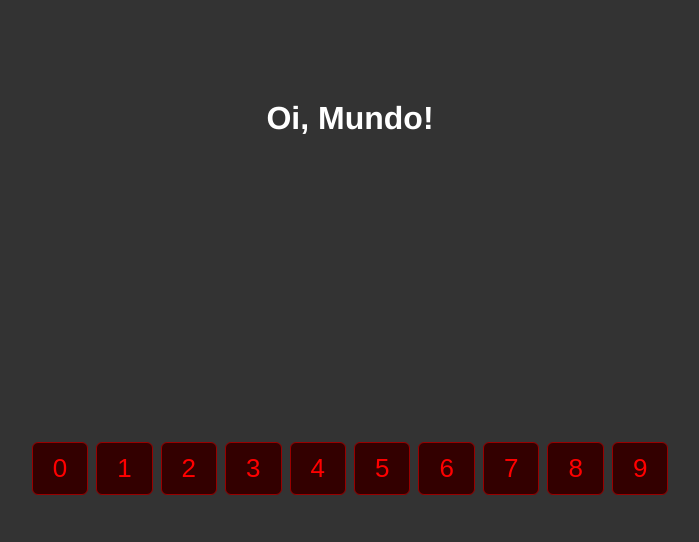
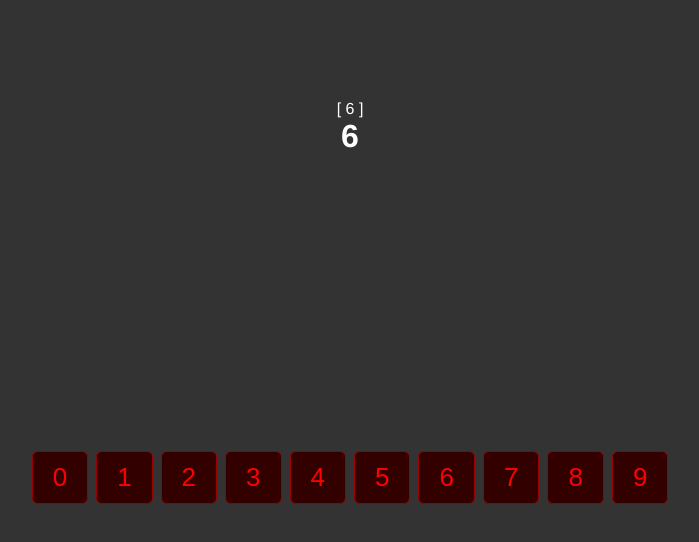
Before and after one commit to thiago-lira/sequence-numbers, a Vue app: page / in a window 1280 px wide. Shown: the top 542 px of the page, without its empty margins (290-989 px from the left). Built offline with nearby package versions, Linux system fonts and the light colour scheme.

Commit message:
Show new number

```diff
--- a/src/components/MainContent.vue
+++ b/src/components/MainContent.vue
@@ -1,7 +1,10 @@
 <template>
   <div class="column-align">
     <div class="output-display">
-      <h1>Oi, Mundo!</h1>
+      {{ numbers }}
+      <h1>
+        {{ lastNumber }}
+      </h1>
     </div>
 
     <div class="virtual-keyboard">
@@ -19,13 +22,32 @@
 </template>
 
 <script>
+import {computed, ref, onMounted} from 'vue';
+
 export default {
   name: 'MainContent',
   setup() {
+    const numbers = ref([])
     const keyLabels = Array.from(Array(10).keys())
 
+    const lastNumber = computed(() => {
+      return numbers.value.at(-1)
+    })
+
+    const addNumberRandom = () =>{
+      const newNumber = Math.round(Math.random() * 9)
+
+      numbers.value.push(newNumber)
+    }
+
+    onMounted(() => {
+      addNumberRandom()
+    })
+
     return {
-      keyLabels
+      lastNumber,
+      numbers,
+      keyLabels,
     }
   }
 }
```
